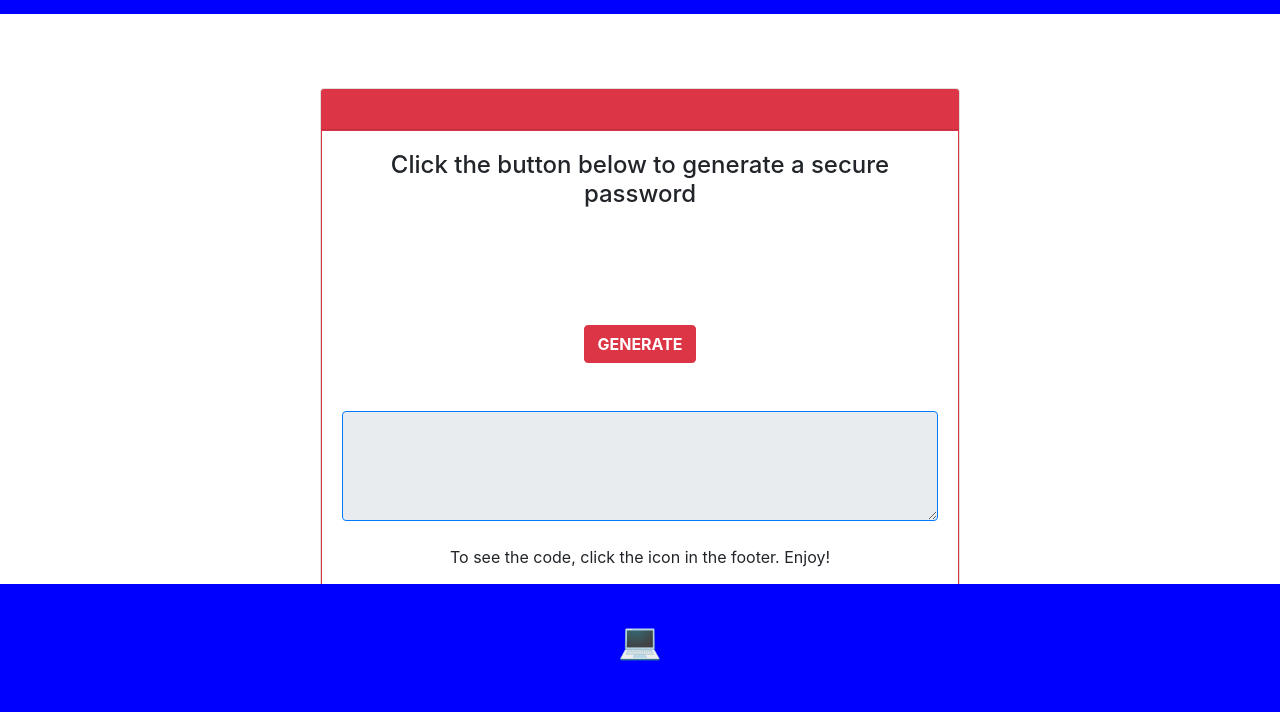
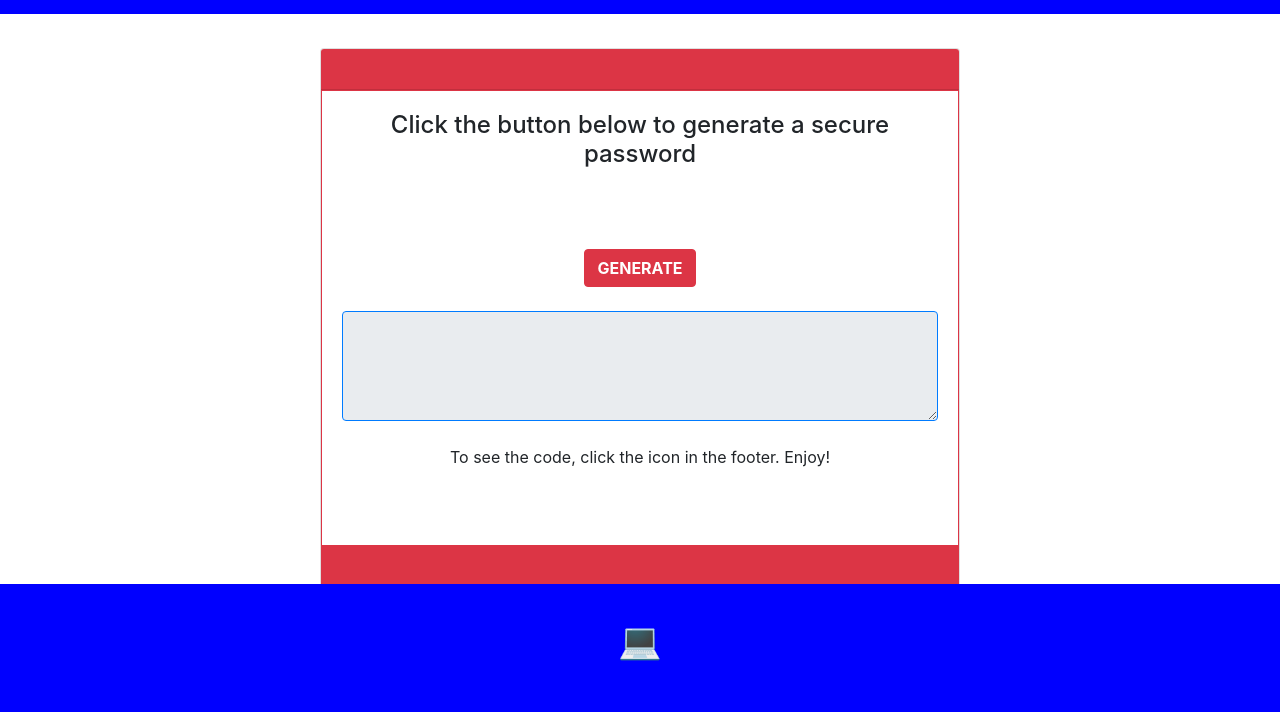
Before and after one commit to coreyspratlan/passwordGenerator, a plain HTML site: page index.html in a window 1280 px wide. Shown: the part 88-800 px from the top of the page. Drawn offline with nearby package versions, Linux system fonts and the light colour scheme.

Commit message:
approved changes to styling and html

```diff
--- a/index.html
+++ b/index.html
@@ -12,18 +12,17 @@
 </head>
 
 <body>
-    <div style="height: 150px;">
+    <div>
         <h1 class="header"><b>PASSWORD GENERATOR</b></h1>
         <container class="container-fluid">
             <div class="row">
                 <div class="col-md-12">
-                    <div class="card mx-auto w-50 p-0">
+                    <div class="card mx-auto w-50 p-0 responsive">
                         <div class="card-header card-header-red bg-danger ">
                         </div>
                         <div class="card-body border border-danger">
                             <h4 class=" card-title text-center">Click the button below to generate a secure password
                             </h4>
-                            <br>
                             <p class="card-text">
                             <div class="form-group">
                                 <label for="formGroupExampleInput"></label>
@@ -34,7 +33,6 @@
                                     <a class="btn btn-danger" id="generate"><b>GENERATE</b></a>
                                     <br>
                                 </div>
-                                <br>
                                 <br>
                                 <div class="text-center w-100%">
                                     <textarea rows="4" cols="50" name="password" id="password"
@@ -52,7 +50,7 @@
             </div>
         </container>
         <container>
-            <div class="footer-div">
+            <div>
                 <nav class="footer navbar-fixed-bottom container-fluid">
                     <p><a class="" href="https://github.com/coreyspratlan/passwordGenerator" target="blank">💻</a></p>
                 </nav>
--- a/style.css
+++ b/style.css
@@ -4,7 +4,7 @@
     text-align: center;
     font-size: 35px;
     color: white;
-    margin-bottom: 50px;
+    margin-bottom: 10px;
 }
 
 .card-header-red {
@@ -28,6 +28,11 @@
     bottom: 0;
     margin-bottom: 0;
 }
+
+.responsive {
+    max-width: 100%;
+    height: auto;
+  }
 
 /* .footer-div {
     background-color: blue;
```
